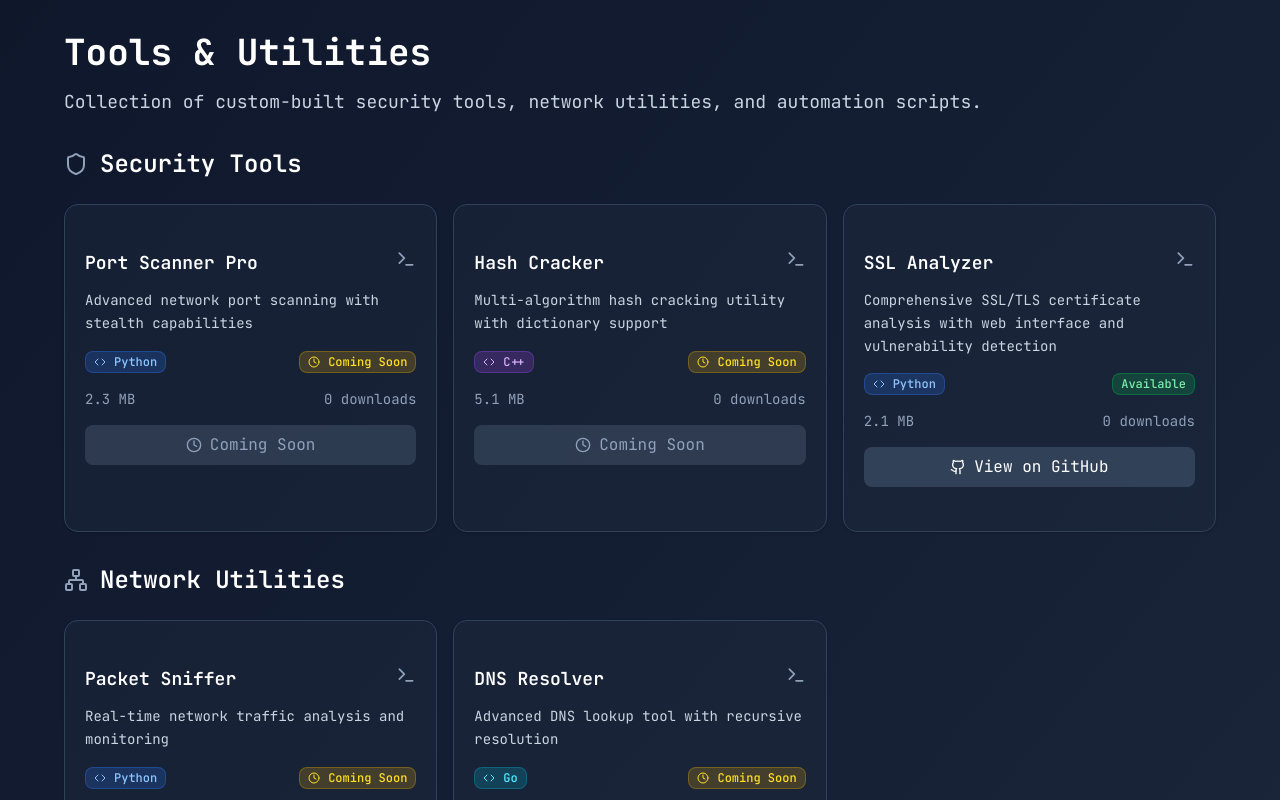
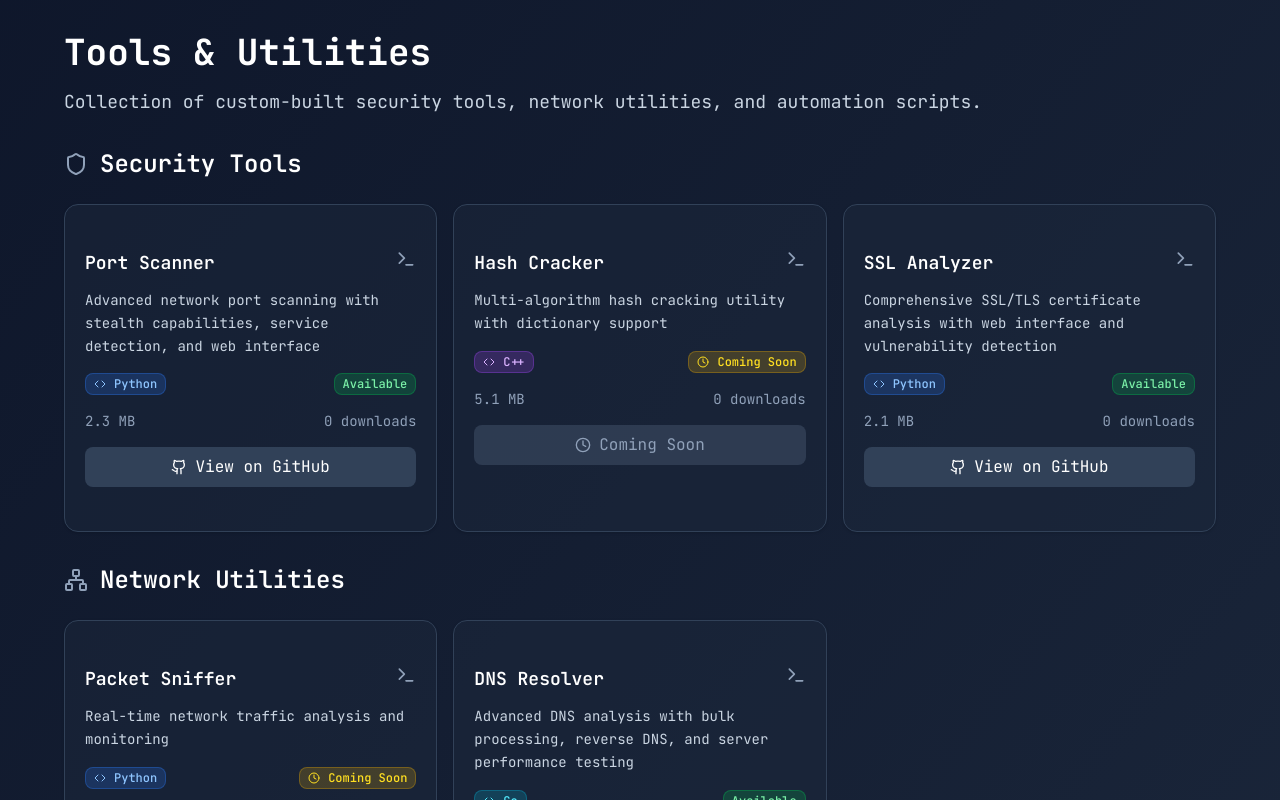
Before and after one commit to sammtan/sammtan.github.io, a Next.js app: page /tools in a window 1280 px wide. Shown: the top 800 px of the page. Built offline with nearby package versions, Linux system fonts and the light colour scheme.

Commit message:
New tool: DNS Resolver and Port Scanner

```diff
--- a/src/app/tools/page.tsx
+++ b/src/app/tools/page.tsx
@@ -9,12 +9,13 @@ export default function ToolsPage() {
       icon: Shield,
       tools: [
         {
-          name: "Port Scanner Pro",
-          description: "Advanced network port scanning with stealth capabilities",
+          name: "Port Scanner",
+          description: "Advanced network port scanning with stealth capabilities, service detection, and web interface",
           language: "Python",
           size: "2.3 MB",
           downloads: 0,
-          status: "coming_soon"
+          status: "available",
+          github: "https://github.com/sammtan/port-scanner",
         },
         {
           name: "Hash Cracker",
@@ -49,11 +50,12 @@ export default function ToolsPage() {
         },
         {
           name: "DNS Resolver",
-          description: "Advanced DNS lookup tool with recursive resolution",
+          description: "Advanced DNS analysis with bulk processing, reverse DNS, and server performance testing",
           language: "Go",
           size: "4.5 MB",
           downloads: 0,
-          status: "coming_soon"
+          status: "available",
+          github: "https://github.com/sammtan/dns-resolver",
         }
       ]
     },
```
